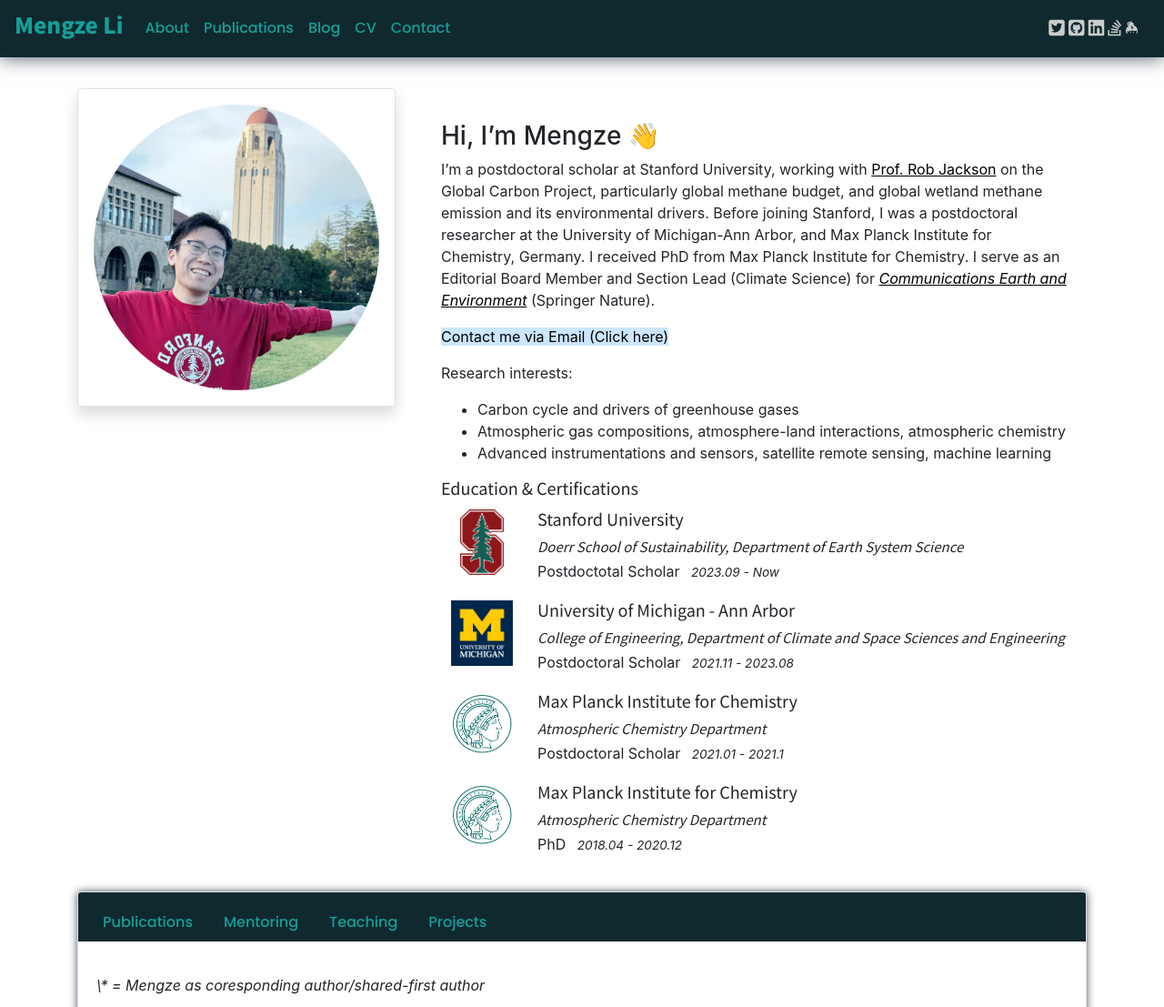
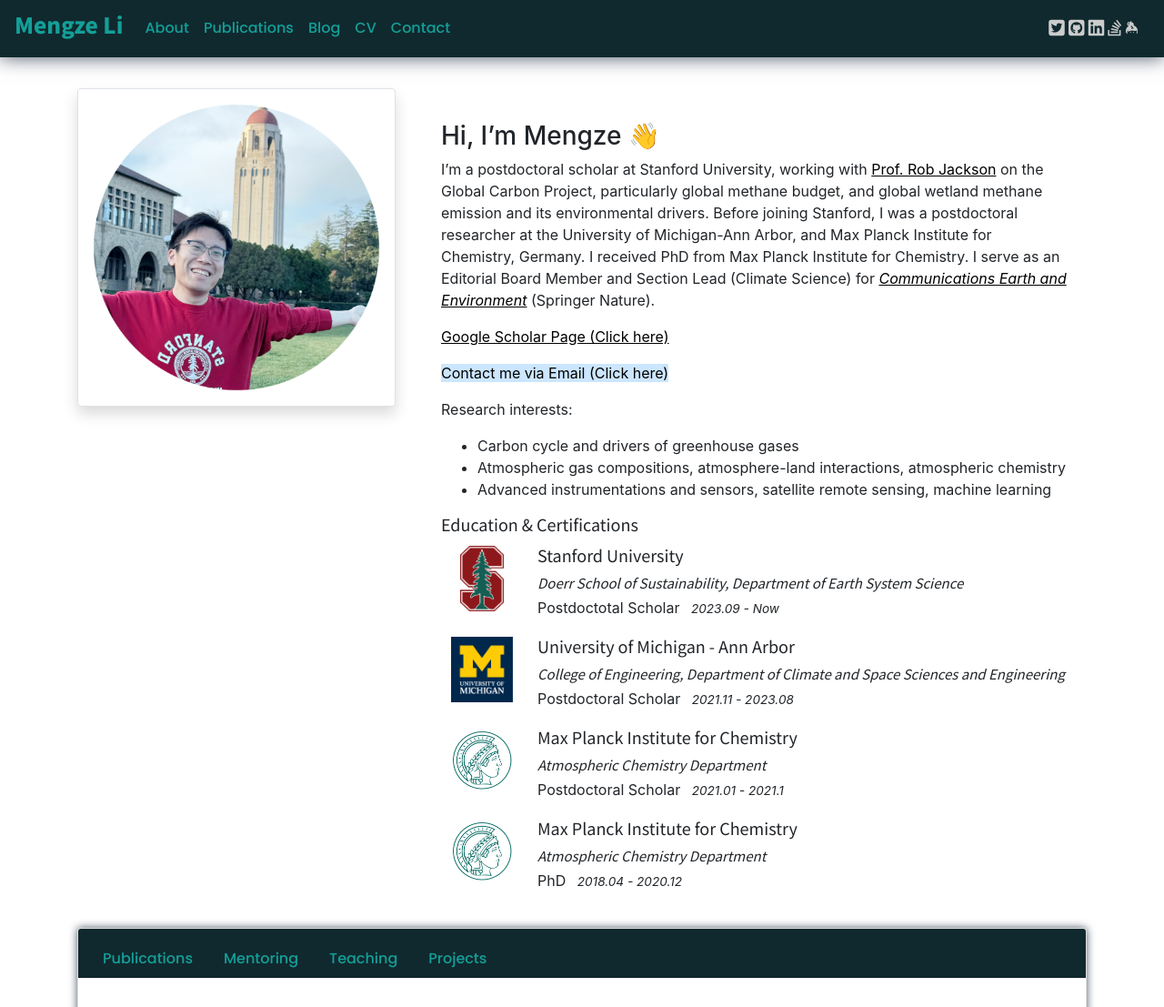
Before and after one commit to limengze1991/limengze1991.github.io, a Jekyll site: the page built from index.md, in a window 1280 px wide, cut to the strip 0-1107 px from the top of the page. Shown: the whole strip at 91% size. Built offline with Jekyll 4.4.1, drawn with Linux system fonts in a browser that asks for light colours; nearby versions of some CDN libraries; comment, search, counter and statistics services are not loaded; our own code applies the rules of GitHub Pages for plain Markdown files.

Commit message:
update: bio

```diff
--- a/index.md
+++ b/index.md
@@ -6,6 +6,8 @@ date: 2020-11-20
 ### Hi, I'm Mengze 👋
 I'm a postdoctoral scholar at Stanford University, working with <a href="https://jacksonlab.stanford.edu/" target="_blank" style="text-decoration: underline;">Prof. Rob Jackson</a> on the Global Carbon Project, particularly global methane budget, and global wetland methane emission and its environmental drivers. Before joining Stanford, I was a postdoctoral researcher at the University of Michigan-Ann Arbor, and Max Planck Institute for Chemistry, Germany. I received PhD from Max Planck Institute for Chemistry. I serve as an Editorial Board Member and Section Lead (Climate Science) for <a href="https://www.nature.com/commsenv/" target="_blank" style="text-decoration: underline;"><i>Communications Earth and Environment</i></a> (Springer Nature).
 
+<a href="https://scholar.google.com/citations?user=6uJuFqEAAAAJ&hl=en" style="text-decoration: underline;">Google Scholar Page (Click here)</a>
+
 <a href="mailto:mengze@stanford.edu" style="background-color: #cce6ff; text-decoration: none;">Contact me via Email (Click here)</a>
 
 Research interests:
```
